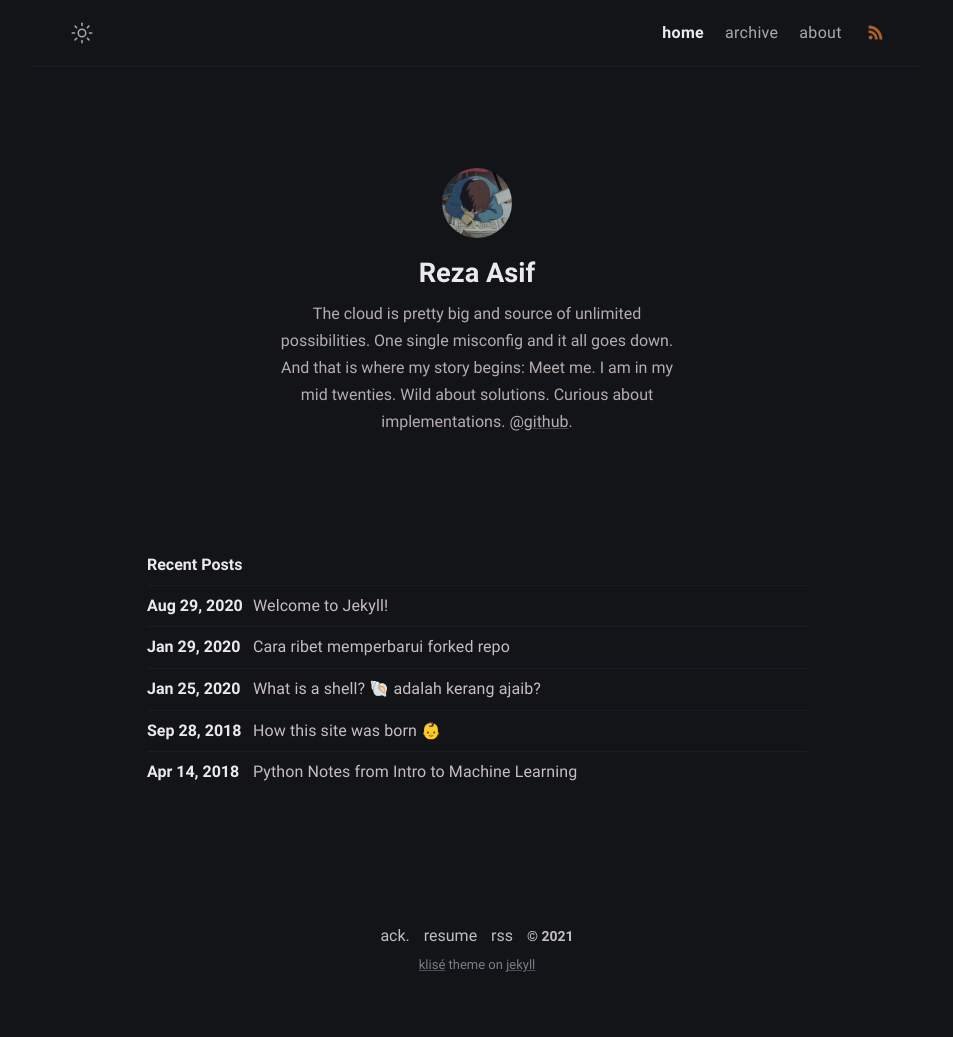
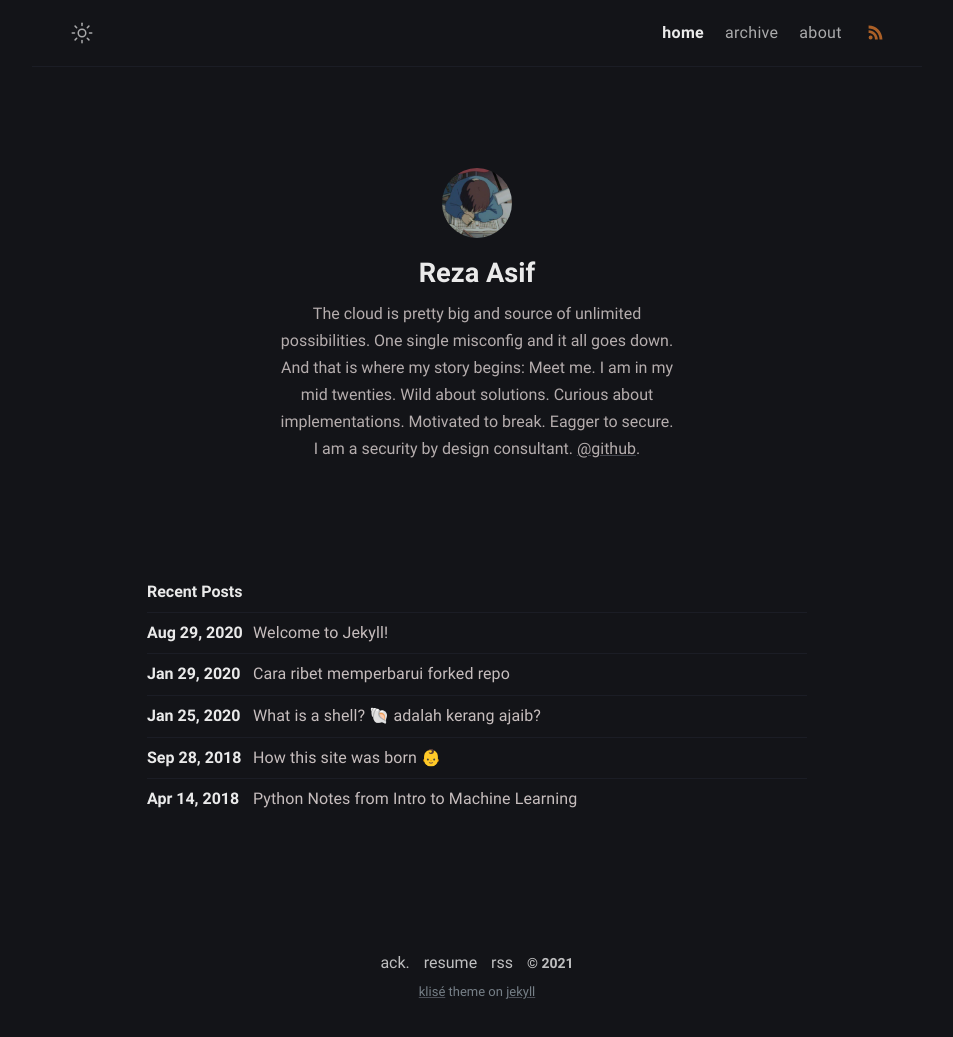
Before and after one commit to securebitAsif/fabulous-jupiter-8f84d, a Jekyll site: the page built from index.md, in a window 1280 px wide. Shown: the whole page, without its empty margins (163-1116 px from the left). Built offline with Jekyll 4.4.1, drawn with Linux system fonts in a browser that asks for light colours; before the commit the page ends 1010 px from its top, so only the background shows below that.

Commit message:
_config.yml: changed

```diff
--- a/_config.yml
+++ b/_config.yml
@@ -15,7 +15,8 @@ author:
    One single misconfig and it all goes down.
    And that is where my story begins:
    Meet me. I am in my mid twenties. Wild about solutions.
-   Curious about implementations.  <a
+   Curious about implementations. Motivated to break. Eagger to secure.
+   I am a security by design consultant. <a
     href="https://github.com/piharpi/jekyll-klise" target="_blank"
     rel="noopener">@github</a>.
   username: username
```
